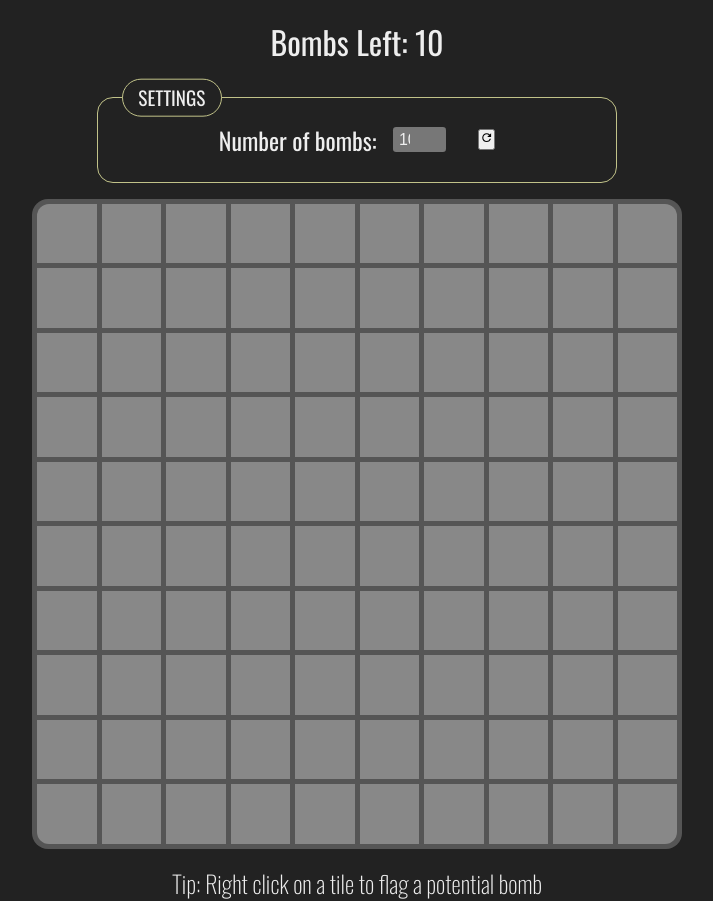
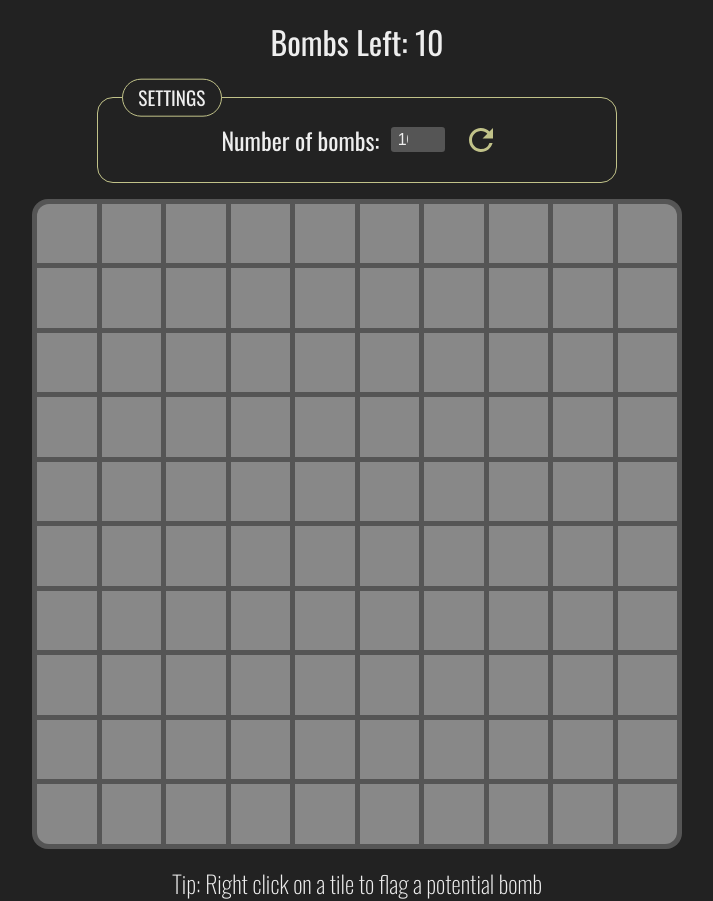
Before and after one commit to Tjklimoski/bombsniffer, a React (Vite) app: page / in a window 1280 px wide. Shown: the whole page, without its empty margins (283-996 px from the left). Built offline with nearby package versions, Linux system fonts and the light colour scheme.

Commit message:
Style reset button

```diff
--- a/src/index.css
+++ b/src/index.css
@@ -57,7 +57,8 @@ body {
   display: flex;
   justify-content: center;
   align-items: center;
-  gap: 2rem;
+  gap: 1.5rem;
+  flex-wrap: wrap;
 }
 
 .settings::after {
@@ -78,12 +79,12 @@ body {
   display: flex;
   justify-content: center;
   align-items: center;
-  gap: 1rem;
+  gap: 0.75rem;
 }
 
 .bomb-counter-input {
   border: none;
-  background-color: #777;
+  background-color: #555;
   color: #eee;
   font-size: 1rem;
   padding: 0.2rem 0 0.2rem 0.4rem;
@@ -91,8 +92,27 @@ body {
   width: 6ch;
 }
 
-.bomb-counter-input:focus {
+.bomb-counter-input:focus,
+.reset-btn:focus {
   outline: 2px solid var(--accent);
+}
+
+.reset-btn {
+  background: transparent;
+  border: none;
+  outline: none;
+  color: var(--accent);
+  transition: scale 250ms ease-in-out;
+  font-size: inherit;
+  scale: 1.5;
+  cursor: pointer;
+  display: flex;
+  align-items: center;
+  border-radius: 0.5rem;
+}
+
+.reset-btn:hover {
+  scale: 1.7;
 }
 
 .board {
```
